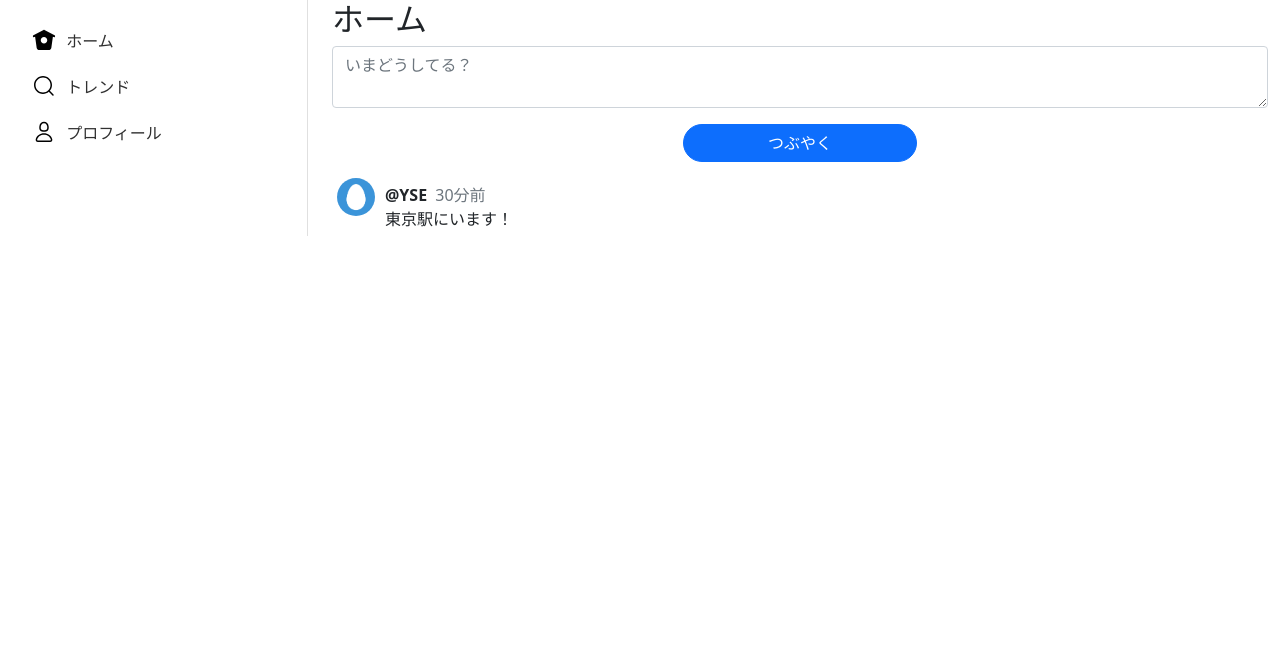
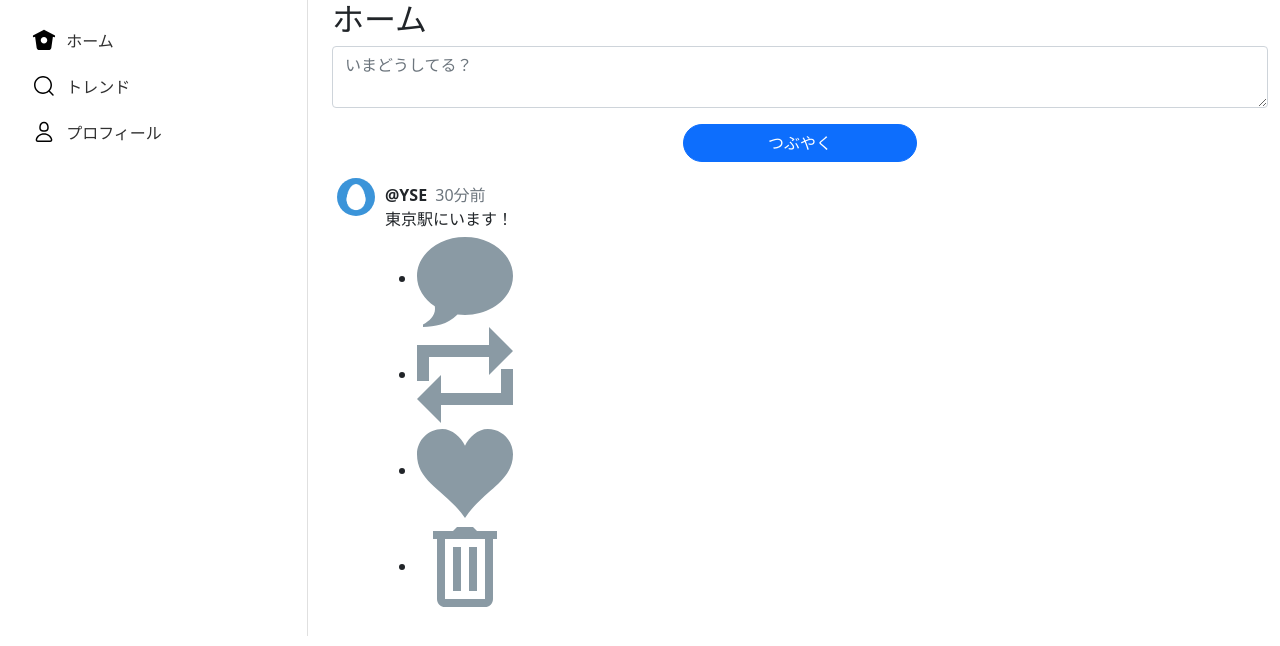
Before and after one commit to yse-yoo/tweet_ig21_2023, a plain HTML site: page index.html in a window 1280 px wide. Drawn offline with nearby package versions, Linux system fonts and the light colour scheme.

Commit message:
add sub navigation

```diff
--- a/index.html
+++ b/index.html
@@ -64,6 +64,23 @@
                             <div class="tweet-text">
                                 東京駅にいます！
                             </div>
+                            <!-- tweet navigation -->
+                            <nav>
+                                <ul>
+                                    <li>
+                                        <a href="#"><img src="svg/bubble.svg"></a>
+                                    </li>
+                                    <li>
+                                        <a href="#"><img src="svg/loop.svg"></a>
+                                    </li>
+                                    <li>
+                                        <a href="#"><img src="svg/heart.svg"></a>
+                                    </li>
+                                    <li>
+                                        <a href="#"><img src="svg/trash.svg"></a>
+                                    </li>
+                                </ul>
+                            </nav>
                         </div>
                     </article>
                 </div>
```
